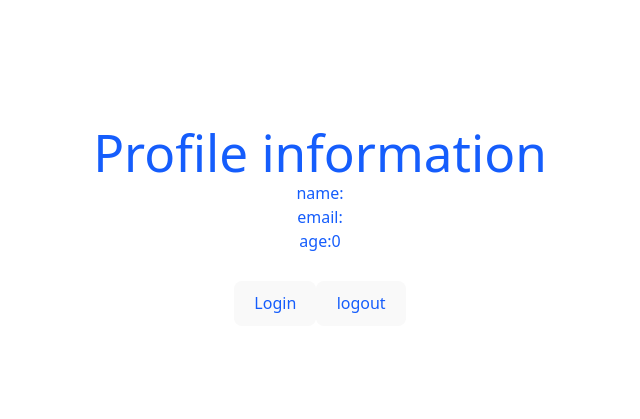
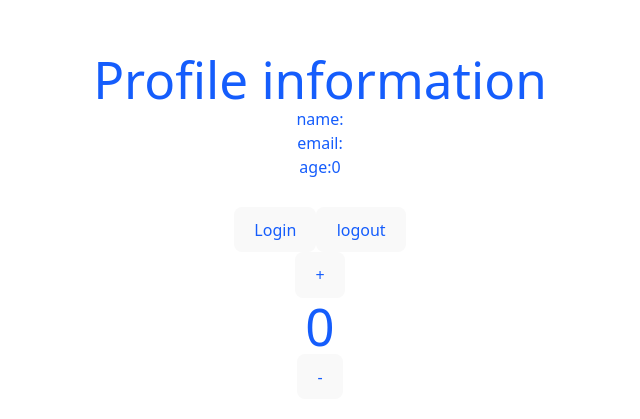
Before and after one commit to lievin219/Redux, a React (Vite) app: page / in a window 1280 px wide. Shown: the part 189-608 px from the top of the page, without its empty margins (320-960 px from the left). Built offline with nearby package versions, Linux system fonts and the light colour scheme.

Commit message:
useReducer hook

```diff
--- a/src/App.jsx
+++ b/src/App.jsx
@@ -1,6 +1,7 @@
 import { useState } from 'react'
 import { Logging } from './Components/Logging'
 import { Profiling } from './Components/Profiling'
+import { Exercise } from './Components/Exercise'
 
 import './App.css'
 
@@ -13,6 +14,7 @@ function App() {
 
        <Profiling/>
        <Logging/>
+       <Exercise/>
       </div>
 
     </>
--- /dev/null
+++ b/src/Components/Exercise.jsx
@@ -0,0 +1,30 @@
+import React from 'react'
+import { useState } from 'react'
+import { useReducer } from 'react'
+ function reducer(state,action){
+   if(action.type==='increment'){
+    return {count:state.count+1}
+   }
+   else if (action.type==='decrement'){
+    return {count:state.count-1}
+   }
+   return state
+ }
+
+export const Exercise = () => {
+     const [state,dispatch]=useReducer(reducer,{count:0})
+
+     function increment(){
+        dispatch({type:'increment'})
+     }
+      function decrement(){
+        dispatch({type:'decrement'})
+      }
+  return (
+    <div>
+        <button onClick={()=>{increment()}}>+</button>
+        <h1>{state.count}</h1>
+        <button onClick={()=>{decrement()}}>-</button>
+    </div>
+  )
+}
--- a/src/Components/Logging.jsx
+++ b/src/Components/Logging.jsx
@@ -1,6 +1,7 @@
 import React from 'react'
 import { useDispatch } from "react-redux";
 import { login,logout } from '../Features/User';
+
 
 
 export const Logging = () => {
```
